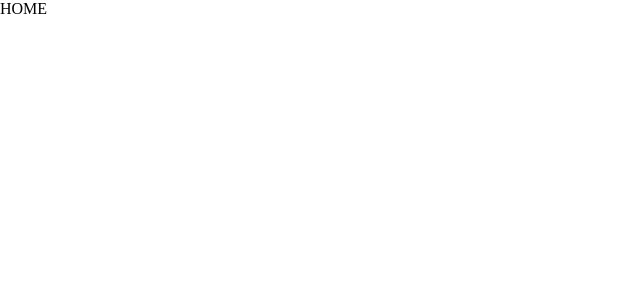
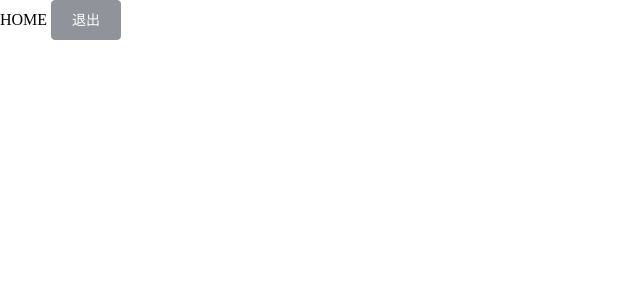
Before and after one commit to Simon-Ace/vue-init-demo, a Vue app: page /#/home in a window 1280 px wide. Shown: the top 300 px of the page, without its empty margins (0-640 px from the left). Built offline with nearby package versions, Linux system fonts and the light colour scheme; sample sign-in values are in the browser's storage.

Commit message:
ADD: 增加退出登录按钮

```diff
--- a/src/components/Home.vue
+++ b/src/components/Home.vue
@@ -1,5 +1,17 @@
 <template>
   <div>
     HOME
+    <el-button type="info" @click="logout">退出</el-button>
   </div>
 </template>
+
+<script>
+export default {
+  methods: {
+    logout () {
+      window.sessionStorage.clear()
+      this.$router.push('/login')
+    }
+  }
+}
+</script>
```
